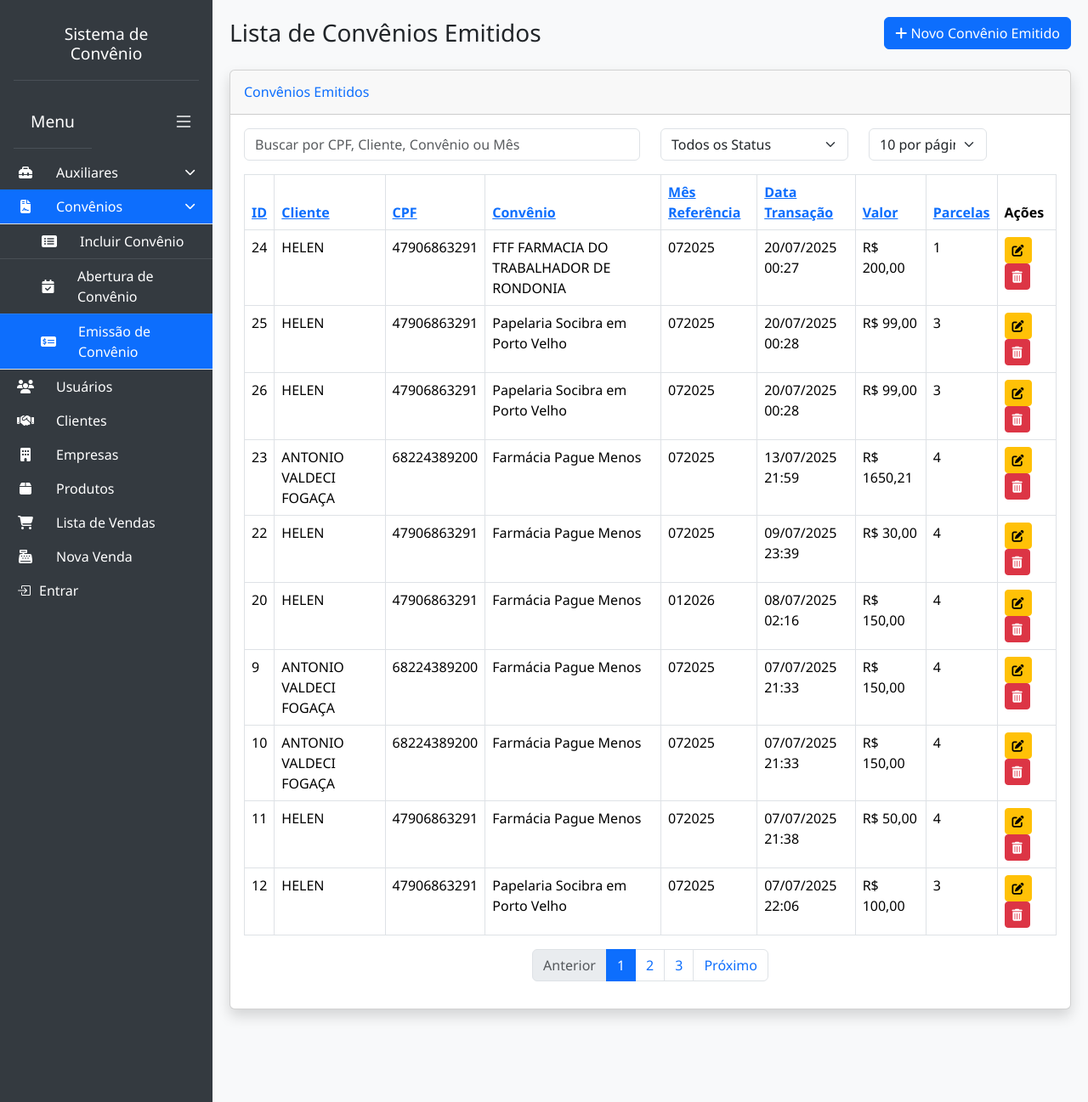
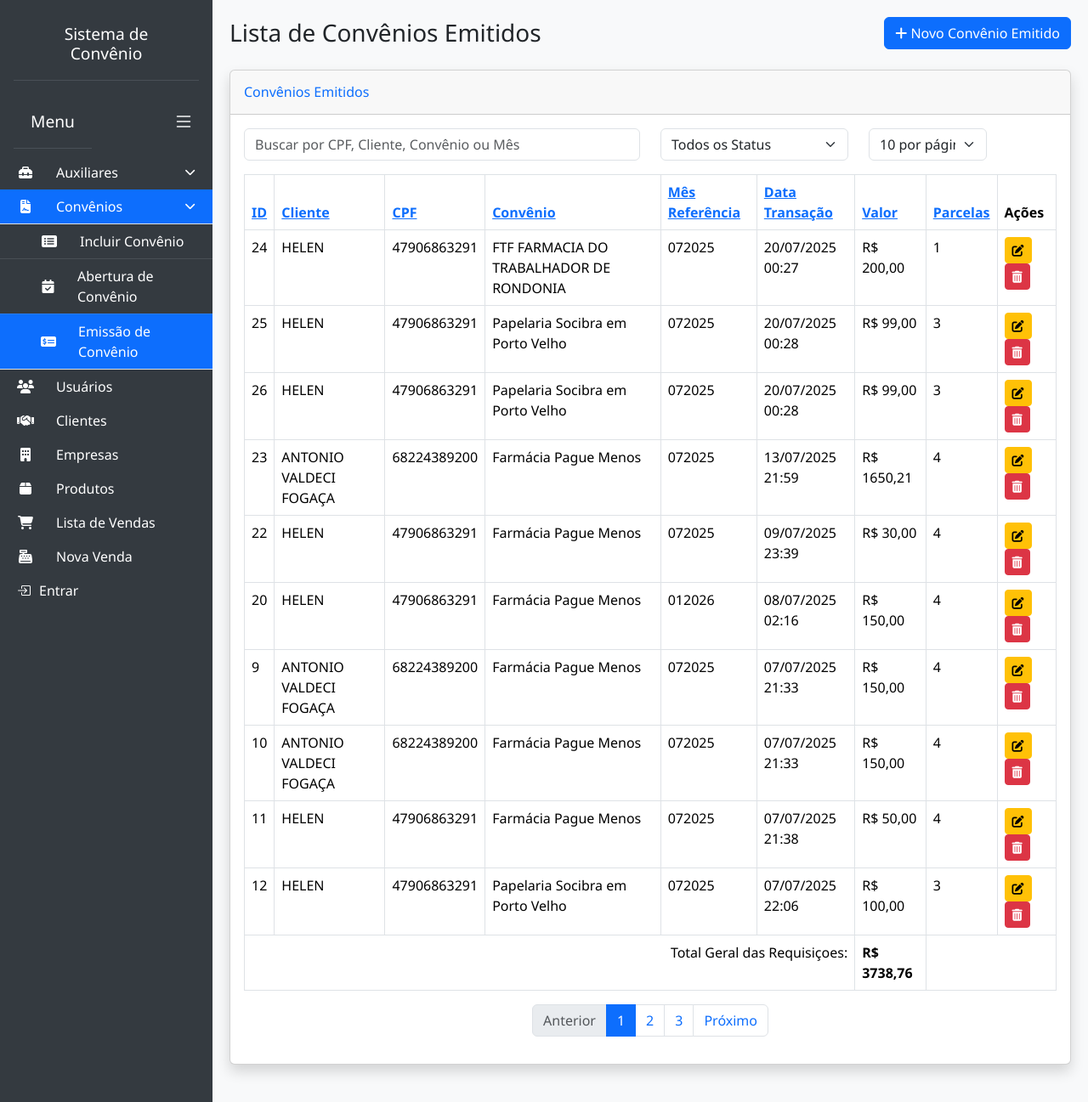
Before and after one commit to antoniofogaca/sistema_comercial, a Django app: page /convenios/emissao/ in a window 1280 px wide. Shown: the whole page at 85% size. Run offline with Django 5.2, Linux system fonts and the light colour scheme; data comes from the database, SQL or seed files in the repository; both versions use the stored data as it was after the commit; some libraries are stand-ins or nearby versions.

Commit message:
Correção de vendas v2 ok-20/07/2025

```diff
--- a/core/templates/core/convenio_emissao_table_partial.html
+++ b/core/templates/core/convenio_emissao_table_partial.html
@@ -45,6 +45,13 @@
         </tr>
         {% endfor %}
     </tbody>
+        {% if emissoes %}
+            <tr>
+                <td colspan="6" class="text-end font-weight-bold">Total Geral das Requisiçoes:</td>
+                <td colspan="1"><strong>R$ {{ total_emissoes|floatformat:2 }}</strong></td>
+                <td colspan="2"></td>
+            </tr>
+        {% endif %}
 </table>
 
 {# Paginação - Note que agora usa 'emissoes' #}
--- a/core/templates/core/venda_table_partial.html
+++ b/core/templates/core/venda_table_partial.html
@@ -43,7 +43,7 @@
     </tbody>
         {% if vendas %}
             <tr>
-                    <td colspan="6" class="text-end font-weight-bold">Total das Vendas:</td>
+                <td colspan="6" class="text-end font-weight-bold">Total Geral das Vendas:</td>
                 <td colspan="1"><strong>R$ {{ total_vendas|floatformat:2 }}</strong></td>
                 <td colspan="2"></td>
             </tr>
--- a/core/views.py
+++ b/core/views.py
@@ -1449,6 +1449,8 @@ def convenio_emissao_list(request):
 
     try:
         convenios_emissao = paginator.get_page(page_number)
+        # ⬇️ Calcule aqui, depois do filtro
+        total_emissoes = convenios_emissao_list.aggregate(Sum('VALOR'))['VALOR__sum'] or 0
     except EmptyPage:
         convenios_emissao = paginator.get_page(paginator.num_pages)
     except PageNotAnInteger:
@@ -1456,6 +1458,7 @@ def convenio_emissao_list(request):
 
     context = {
         'emissoes': convenios_emissao,
+        'total_emissoes': total_emissoes,  # 👈 Incluído aqui
         'search': search_query,
         'status_filter': status_filter,
         'sort_by': sort_by,
@@ -1732,9 +1735,6 @@ def venda_list(request):
             Q(Valor_venda__icontains=search_query)
         )
 
-    # ⬇️ Calcule aqui, depois do filtro
-    total_vendas = vendas_list.aggregate(Sum('Valor_venda'))['Valor_venda__sum'] or 0
-
     if sort_by:
         allowed_sort_fields = [
             'id', 'Data_venda', 'Hora_venda', 'Valor_venda', 'Numero_Parcelas',
@@ -1750,6 +1750,9 @@ def venda_list(request):
 
     try:
         vendas = paginator.get_page(page_number)
+        # ⬇️ Calcule aqui, depois do filtro
+        total_vendas = vendas_list.aggregate(Sum('Valor_venda'))['Valor_venda__sum'] or 0
+
     except EmptyPage:
         vendas = paginator.get_page(paginator.num_pages)
     except PageNotAnInteger:
```
Also changed, not shown: db.sqlite3. Lines whose indentation alone changed are shown as unchanged.
